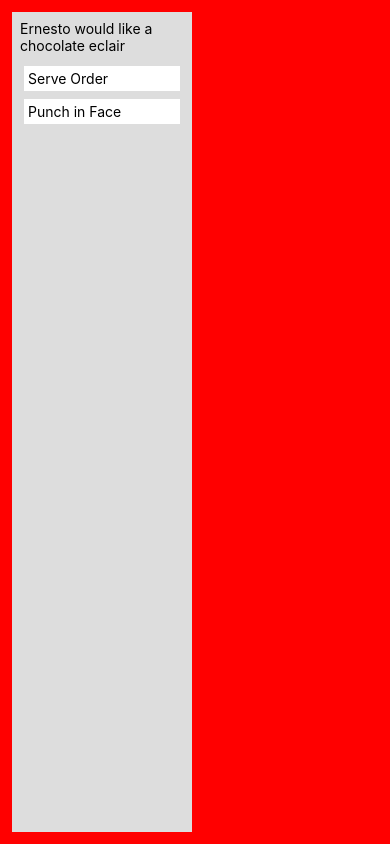
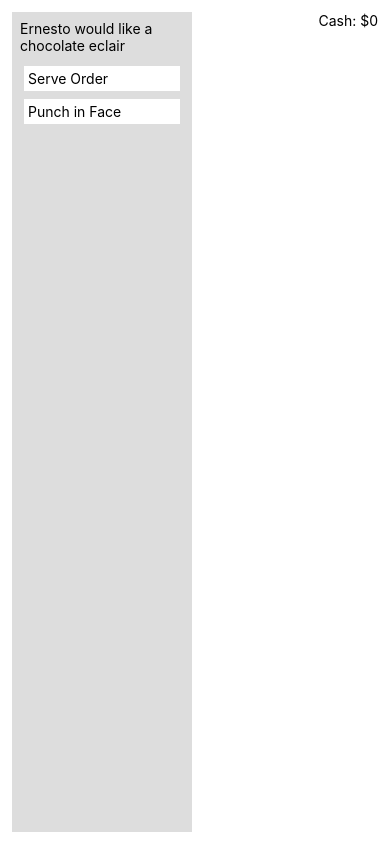
Before and after one commit to terribleben/ice-cream-shop, a React Native app: screen / in a window 390 px wide. Built offline with nearby package versions, Linux system fonts and the light colour scheme.

Commit message:
add a scoring mechanism

```diff
--- a/components/ActionMenu.js
+++ b/components/ActionMenu.js
@@ -15,7 +15,7 @@ export default class ActionMenu extends React.Component {
         <Text style={styles.instructions}>
           Ernesto would like a chocolate eclair
         </Text>
-        <TouchableHighlight style={styles.button}>
+        <TouchableHighlight style={styles.button} onPress={this._onPressServe}>
           <Text>Serve Order</Text>
         </TouchableHighlight>
         <TouchableHighlight style={styles.button} onPress={this._onPressPunch}>
@@ -23,6 +23,10 @@ export default class ActionMenu extends React.Component {
         </TouchableHighlight>
       </View>
     );
+  }
+
+  _onPressServe = () => {
+    Store.dispatch({ type: 'SERVE_ORDER', price: 1.95 });
   }
 
   _onPressPunch = () => {
--- a/redux/Store.js
+++ b/redux/Store.js
@@ -2,6 +2,7 @@ import { createStore } from 'redux';
 
 const initialState = {
   status: 'started',
+  cash: 0,
 };
 
 const reduce = (state, action) => {
@@ -10,7 +11,12 @@ const reduce = (state, action) => {
     return {
       ...state,
       status: action.status,
-    }
+    };
+  case 'SERVE_ORDER':
+    return {
+      ...state,
+      cash: state.cash + action.price,
+    };
   default:
     return state;
   }
--- a/screens/MainScreen.js
+++ b/screens/MainScreen.js
@@ -1,6 +1,7 @@
 import React from 'react';
 import {
   Dimensions,
+  StatusBar,
   StyleSheet,
   Text,
   View,
@@ -13,11 +14,12 @@ import ActionMenu from '../components/ActionMenu';
 class MainScreen extends React.Component {
   render() {
     return (
-      <View style={[
-              styles.container,
-              { backgroundColor: (this.props.status === 'started') ? '#ff0000' : '#ffffff' },
-            ]}>
+      <View style={styles.container}>
+        <StatusBar hidden={true} />
         <ActionMenu style={styles.actionMenu} />
+        <Text style={styles.cash}>
+          Cash: ${this.props.cash}
+        </Text>
       </View>
     );
   }
@@ -29,6 +31,11 @@ const styles = StyleSheet.create({
     alignItems: 'center',
     justifyContent: 'center',
   },
+  cash: {
+    position: 'absolute',
+    right: 12,
+    top: 12,
+  },
   actionMenu: {
     position: 'absolute',
     left: 12,
@@ -38,4 +45,4 @@ const styles = StyleSheet.create({
   },
 });
 
-export default connect((state) => ({ status: state.status }))(MainScreen);
+export default connect((state) => ({ status: state.status, cash: state.cash }))(MainScreen);
```
